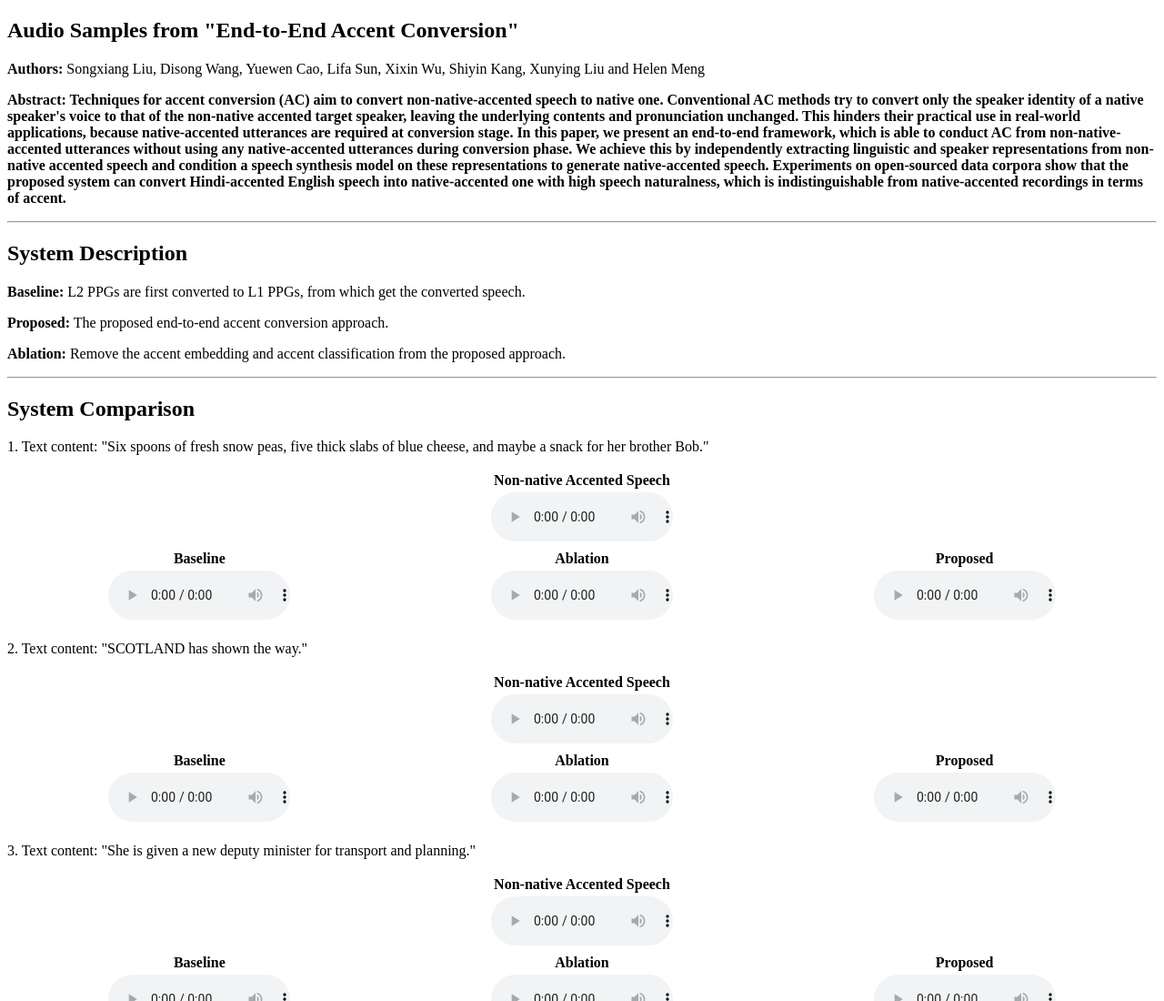
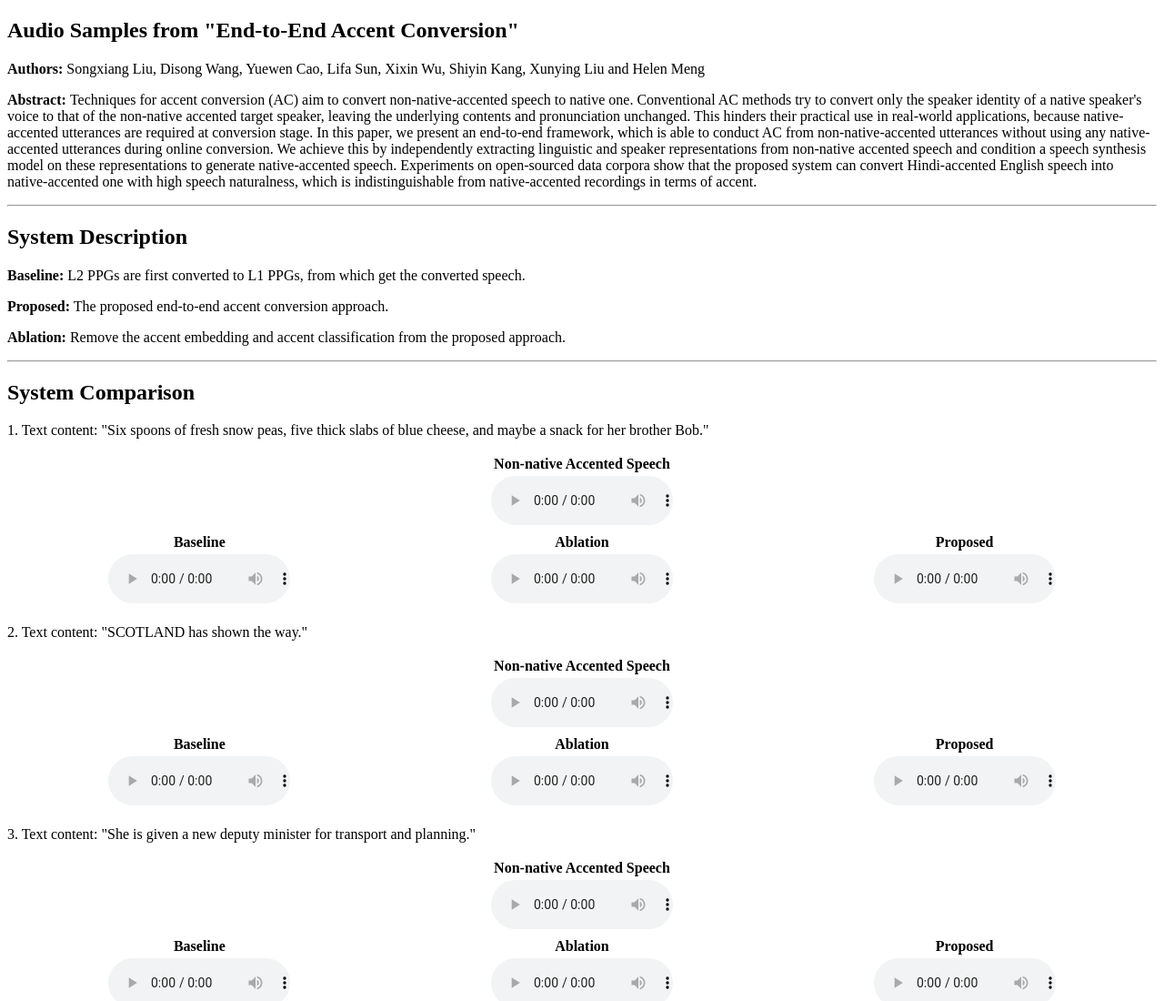
Before and after one commit to liusongxiang/end2endAC, a plain HTML site: page index.html in a window 1280 px wide. Shown: the top 1100 px of the page at 91% size. Drawn offline with Linux system fonts and the light colour scheme.

Commit message:
Update index.html

```diff
--- a/index.html
+++ b/index.html
@@ -6,8 +6,7 @@
 	<body><h2 >Audio Samples from "End-to-End Accent Conversion"</h2>
 	<!-- <h2 align="center">Songxiang Liu, Helen Meng</h2> -->
 	<p><strong>Authors: </strong>Songxiang Liu, Disong Wang, Yuewen Cao, Lifa Sun, Xixin Wu, Shiyin Kang, Xunying Liu and Helen Meng</p>
-	<p><strong>Abstract: Techniques for accent conversion (AC) aim to convert non-native-accented speech to native one. Conventional AC methods try to convert only the speaker identity of a native speaker's voice to that of the non-native accented target speaker, leaving the underlying contents and pronunciation unchanged. This hinders their practical use in real-world applications, because native-accented utterances are required at conversion stage. In this paper, we present an end-to-end framework, which is able to conduct AC from non-native-accented utterances without using any native-accented utterances during conversion phase. We achieve this by independently extracting linguistic and speaker representations from non-native accented speech and condition a speech synthesis model on these representations to generate native-accented speech. Experiments on open-sourced data corpora show that the proposed system can convert Hindi-accented English speech into native-accented one with high speech naturalness, which is indistinguishable from native-accented recordings in terms of accent.</strong>
-		</p>
+	<p><strong>Abstract: </strong>Techniques for accent conversion (AC) aim to convert non-native-accented speech to native one. Conventional AC methods try to convert only the speaker identity of a native speaker's voice to that of the non-native accented target speaker, leaving the underlying contents and pronunciation unchanged. This hinders their practical use in real-world applications, because native-accented utterances are required at conversion stage. In this paper, we present an end-to-end framework, which is able to conduct AC from non-native-accented utterances without using any native-accented utterances during online conversion. We achieve this by independently extracting linguistic and speaker representations from non-native accented speech and condition a speech synthesis model on these representations to generate native-accented speech. Experiments on open-sourced data corpora show that the proposed system can convert Hindi-accented English speech into native-accented one with high speech naturalness, which is indistinguishable from native-accented recordings in terms of accent.</p>
 <hr>
 
 <h2>System Description</h3>
```
